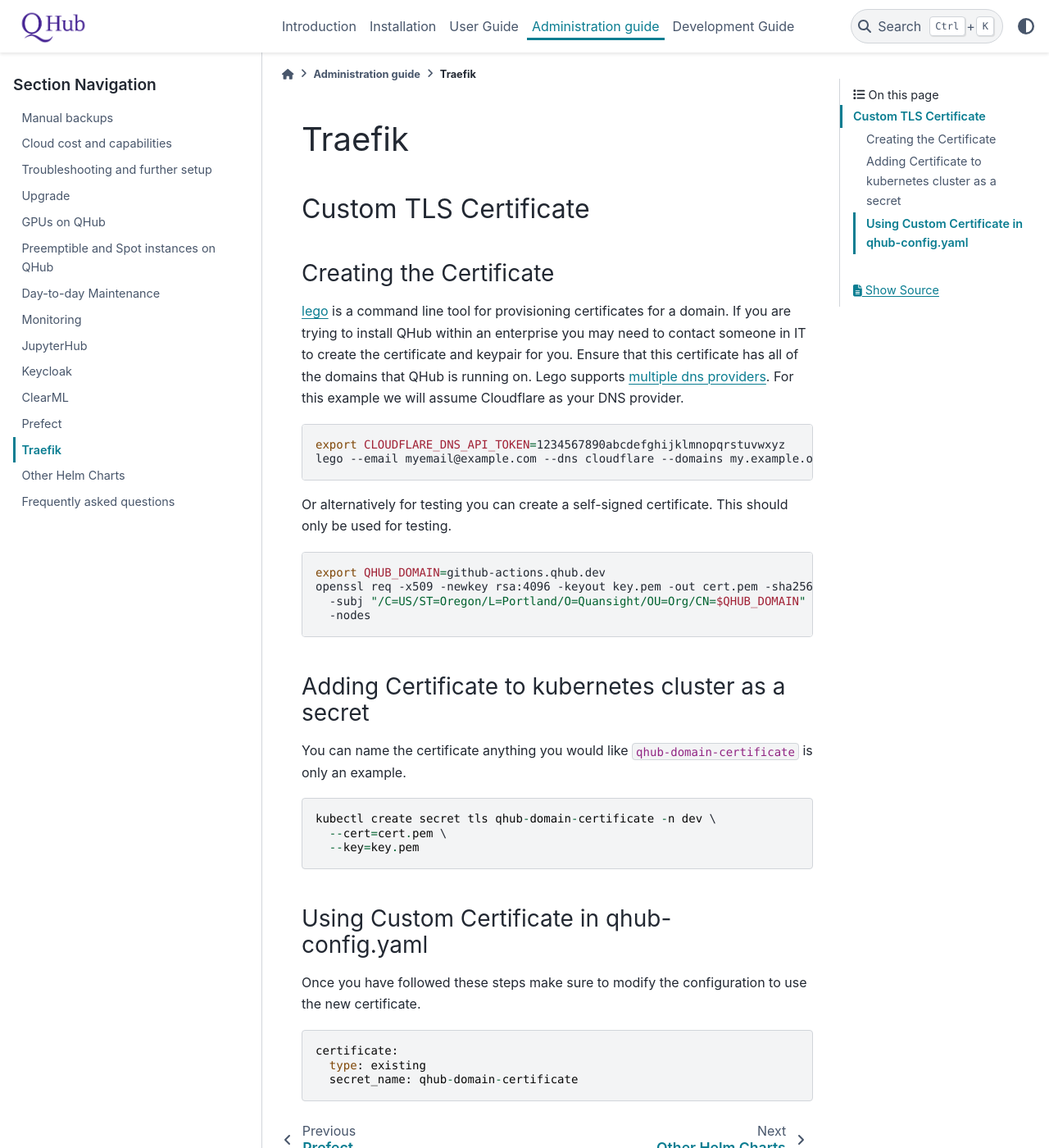
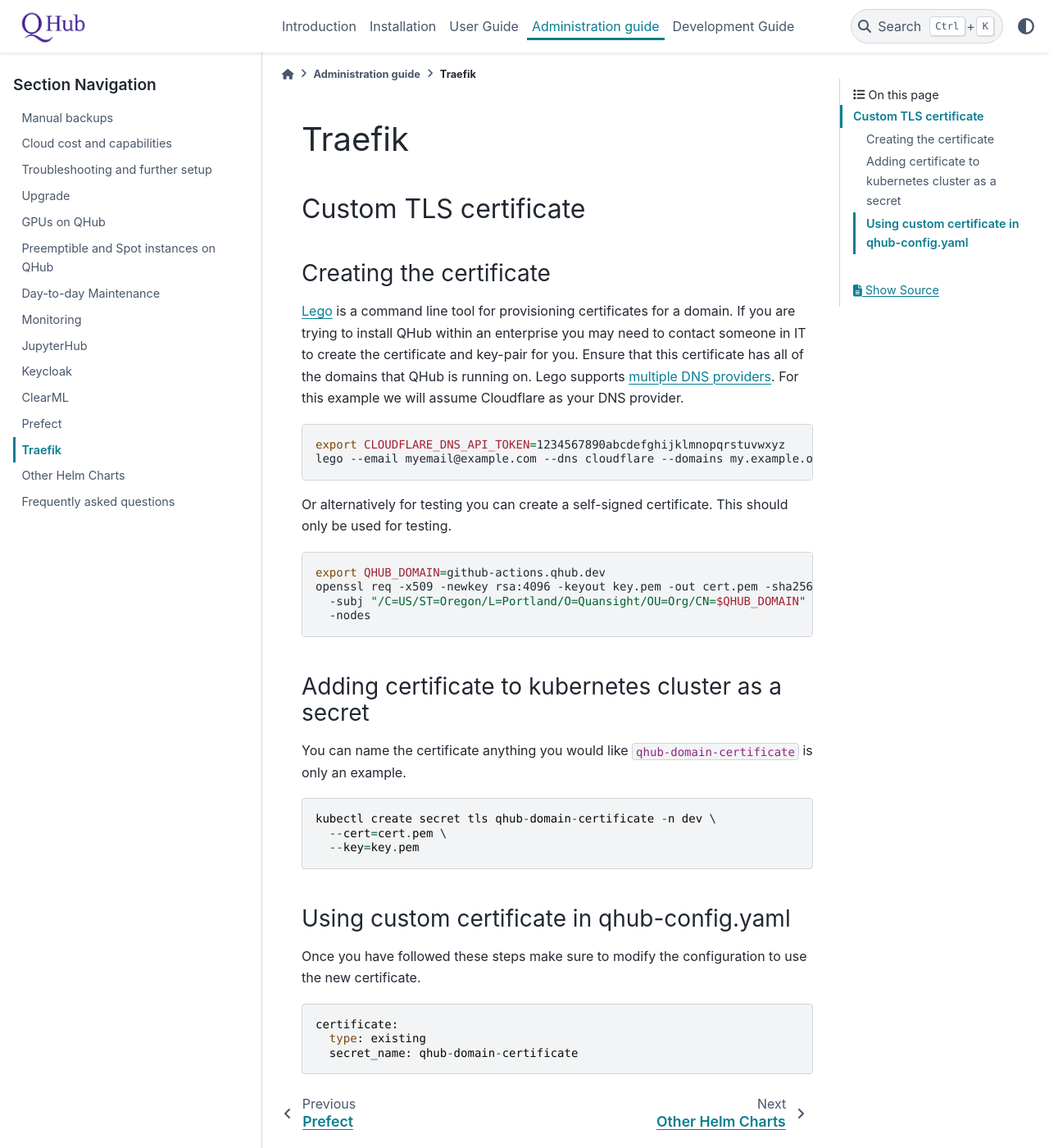
Before and after one commit to nebari-dev/nebari, a Sphinx documentation site: the page built from docs/source/admin_guide/traefik.md, in a window 1280 px wide and 1400 px high. Shown: the whole window at 82% size. Built offline with Sphinx 7.4.7 and the PyData theme 0.15.4, drawn with Linux system fonts in a browser that asks for light colours.

Commit message:
Adding vale suggestions

````diff
--- a/docs/source/admin_guide/traefik.md
+++ b/docs/source/admin_guide/traefik.md
@@ -1,15 +1,15 @@
 # Traefik
 
-## Custom TLS Certificate
+## Custom TLS certificate
 
-### Creating the Certificate
+### Creating the certificate
 
-[lego](https://go-acme.github.io/lego/installation/) is a command line
+[Lego](https://go-acme.github.io/lego/installation/) is a command line
 tool for provisioning certificates for a domain. If you are trying to
 install QHub within an enterprise you may need to contact someone in
-IT to create the certificate and keypair for you. Ensure that this
+IT to create the certificate and key-pair for you. Ensure that this
 certificate has all of the domains that QHub is running on. Lego
-supports [multiple dns
+supports [multiple DNS
 providers](https://go-acme.github.io/lego/dns/). For this example we
 will assume Cloudflare as your DNS provider.
 
@@ -28,7 +28,7 @@
   -nodes
 ```
 
-### Adding Certificate to kubernetes cluster as a secret
+### Adding certificate to kubernetes cluster as a secret
 
 You can name the certificate anything you would like
 `qhub-domain-certificate` is only an example.
@@ -39,7 +39,7 @@
   --key=key.pem
 ```
 
-### Using Custom Certificate in qhub-config.yaml
+### Using custom certificate in qhub-config.yaml
 
 Once you have followed these steps make sure to modify the
 configuration to use the new certificate.
````
Also changed, not shown: 1 other file.
